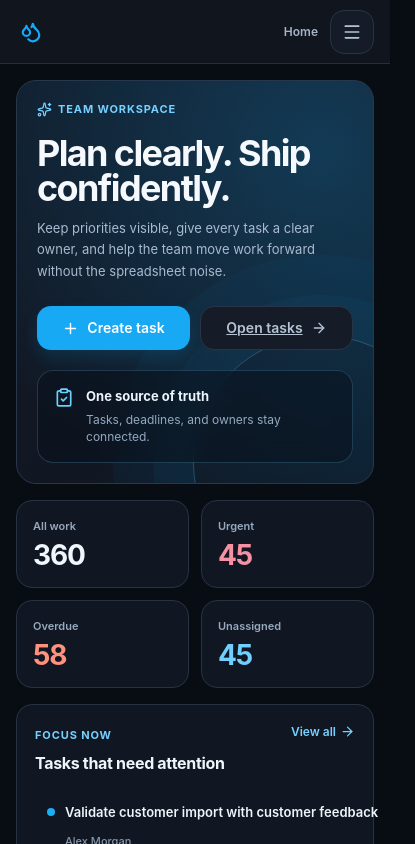
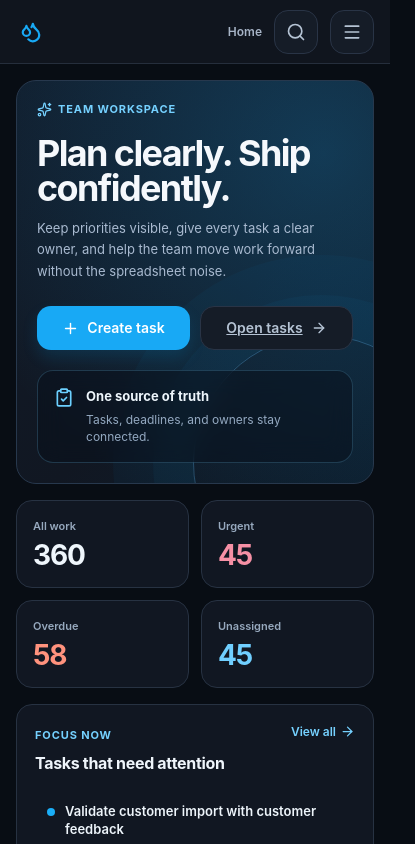
Before and after one commit to md-masuk-kabir-dalim/team-task-system-frontend, a React (Vite) app: page / in a window 390 px wide. Shown: the top 844 px of the page, 415 px wide, since content can reach past the window. Built offline with nearby package versions, Linux system fonts and the light colour scheme.

Commit message:
fix: improve mobile search layout

```diff
--- a/src/components/layout/mobile-header.tsx
+++ b/src/components/layout/mobile-header.tsx
@@ -1,16 +1,19 @@
-import { Droplets, Menu } from 'lucide-react'
+import { Droplets, Menu, Search } from 'lucide-react'
+import { useState } from 'react'
 import { Link, useLocation } from 'react-router-dom'
 import { appRoutes, getPageContext } from '../../lib/navigation.ts'
 import { useUiStore } from '../../stores/ui-store.ts'
 import { IconButton } from '../ui/icon-button.tsx'
 import { Sheet } from '../ui/sheet.tsx'
 import { NavigationLinks } from './navigation-links.tsx'
+import { GlobalTaskSearch } from './topbar.tsx'
 
 export function MobileHeader() {
   const closeNavigation = useUiStore((state) => state.closeMobileNavigation)
   const isNavigationOpen = useUiStore((state) => state.isMobileNavigationOpen)
   const openNavigation = useUiStore((state) => state.openMobileNavigation)
-  const { pathname } = useLocation()
+  const [isSearchOpen, setIsSearchOpen] = useState(false)
+  const { pathname, search } = useLocation()
   const pageContext = getPageContext(pathname)
 
   return (
@@ -23,6 +26,16 @@ export function MobileHeader() {
       </Link>
 
       <p className="mobile-header__title">{pageContext.title}</p>
+
+      <IconButton
+        aria-controls="mobile-task-search"
+        aria-expanded={isSearchOpen}
+        label="Search tasks"
+        onClick={() => setIsSearchOpen(true)}
+        variant="secondary"
+      >
+        <Search aria-hidden="true" size={20} />
+      </IconButton>
 
       <IconButton
         aria-controls="mobile-navigation"
@@ -47,6 +60,19 @@ export function MobileHeader() {
         </div>
         <NavigationLinks className="mobile-navigation__links" onNavigate={closeNavigation} />
       </Sheet>
+
+      <Sheet
+        description="Search tasks and assignees from anywhere in the workspace."
+        id="mobile-task-search"
+        onClose={() => setIsSearchOpen(false)}
+        open={isSearchOpen}
+        side="bottom"
+        title="Search tasks"
+      >
+        <div className="mobile-task-search">
+          <GlobalTaskSearch onNavigate={() => setIsSearchOpen(false)} pathname={pathname} search={search} />
+        </div>
+      </Sheet>
     </header>
   )
 }
--- a/src/components/layout/topbar.tsx
+++ b/src/components/layout/topbar.tsx
@@ -13,11 +13,12 @@ function getSearchValue(search: string) {
 }
 
 interface GlobalTaskSearchProps {
+  onNavigate?: () => void
   pathname: string
   search: string
 }
 
-function GlobalTaskSearch({ pathname, search }: GlobalTaskSearchProps) {
+export function GlobalTaskSearch({ onNavigate, pathname, search }: GlobalTaskSearchProps) {
   const navigate = useNavigate()
   const [searchValue, setSearchValue] = useState(() => getSearchValue(search))
   const [suggestionResult, setSuggestionResult] = useState<TaskListResult | null>(null)
@@ -60,6 +61,7 @@ function GlobalTaskSearch({ pathname, search }: GlobalTaskSearchProps) {
 
   const openTask = (taskId: string) => {
     setIsSuggestionsOpen(false)
+    onNavigate?.()
     navigate(appRoutes.taskDetails(taskId))
   }
 
@@ -78,6 +80,7 @@ function GlobalTaskSearch({ pathname, search }: GlobalTaskSearchProps) {
     nextParams.delete('page')
     const nextSearch = nextParams.toString()
     setIsSuggestionsOpen(false)
+    onNavigate?.()
     navigate({ pathname: appRoutes.tasks, search: nextSearch ? `?${nextSearch}` : '' })
   }
 
@@ -122,6 +125,7 @@ function GlobalTaskSearch({ pathname, search }: GlobalTaskSearchProps) {
       onSubmit={handleSearchSubmit}
       role="search"
     >
+      <div className="topbar__search-field">
         <Search aria-hidden="true" size={18} strokeWidth={1.9} />
         <label className="sr-only" htmlFor="global-task-search">Search tasks and people</label>
         <input
@@ -145,6 +149,7 @@ function GlobalTaskSearch({ pathname, search }: GlobalTaskSearchProps) {
           value={searchValue}
         />
         <span aria-hidden="true" className="topbar__search-hint">Enter</span>
+      </div>
       {isSuggestionsOpen && normalizedSearch ? (
         <section aria-label="Task search suggestions" className="topbar__suggestions" id={suggestionListId}>
           {isSearching ? <p className="topbar__suggestions-status">Searching tasks…</p> : null}
--- a/src/styles/app.css
+++ b/src/styles/app.css
@@ -208,6 +208,10 @@
   color: var(--color-text-subtle);
   font-size: var(--font-size-body-sm);
   padding-inline: var(--space-3);
+}
+
+.topbar__search-field {
+  display: contents;
 }
 
 .topbar__search:focus-within {
@@ -1687,7 +1691,7 @@
   .mobile-header {
     display: grid;
     min-height: var(--mobile-header-height);
-    grid-template-columns: minmax(0, 1fr) auto auto;
+    grid-template-columns: minmax(0, 1fr) auto auto auto;
     align-items: center;
     gap: var(--space-3);
     border-bottom: 1px solid var(--color-border);
@@ -1896,7 +1900,7 @@
   }
 
   .mobile-header {
-    grid-template-columns: auto minmax(0, 1fr) auto;
+    grid-template-columns: auto minmax(0, 1fr) auto auto;
   }
 
   .feature-placeholder,
--- a/src/styles/workspace-dark.css
+++ b/src/styles/workspace-dark.css
@@ -3300,6 +3300,53 @@ body,
     background: #10151e;
   }
 
+  .mobile-task-search .topbar__search {
+    display: grid;
+    width: 100%;
+    height: auto;
+    min-height: 0;
+    grid-template-columns: minmax(0, 1fr);
+    row-gap: 0.5rem;
+    border: 0;
+    background: transparent;
+    box-shadow: none;
+    margin: 0;
+    padding: 0;
+  }
+
+  .mobile-task-search .topbar__search:focus-within {
+    border-color: transparent;
+    box-shadow: none;
+  }
+
+  .mobile-task-search .topbar__search-field {
+    display: grid;
+    width: 100%;
+    min-height: 3.125rem;
+    grid-template-columns: auto minmax(0, 1fr) auto;
+    align-items: center;
+    gap: 0.5rem;
+    border: 1px solid transparent;
+    border-radius: 1rem;
+    background: #1c2430;
+    color: #8ca1be;
+    padding-inline: 0.75rem;
+  }
+
+  .mobile-task-search .topbar__search-field:focus-within {
+    border-color: rgb(24 169 245 / 0.7);
+    box-shadow: 0 0 0 0.1875rem rgb(24 169 245 / 0.14);
+  }
+
+  .mobile-task-search .topbar__search > .topbar__suggestions {
+    position: static !important;
+    inset: auto !important;
+    z-index: auto;
+    width: auto;
+    max-height: none;
+    margin-top: 0;
+  }
+
   .page-container {
     padding: 1rem;
   }
@@ -3880,7 +3927,19 @@ body,
   .home-hero__actions > * { flex: 1; justify-content: center; }
   .home-overview { grid-template-columns: repeat(2, minmax(0, 1fr)); }
   .home-metric { min-height: 5.5rem; }
+  .home-section-heading > div { min-width: 0; }
+  .home-section-heading h2 { overflow-wrap: anywhere; }
+  .home-section-heading > a { flex: 0 0 auto; }
   .home-task-list a { align-items: flex-start; flex-direction: column; gap: 0.5rem; }
+  .home-task__main { width: 100%; }
+  .home-task__main h3 {
+    display: -webkit-box;
+    overflow-wrap: anywhere;
+    line-height: 1.35;
+    white-space: normal;
+    -webkit-box-orient: vertical;
+    -webkit-line-clamp: 2;
+  }
   .home-task__meta { width: 100%; justify-content: space-between; }
   .home-workflow ol { grid-template-columns: minmax(0, 1fr); gap: 0.875rem; }
 }
```
Lines whose indentation alone changed are shown as unchanged.
